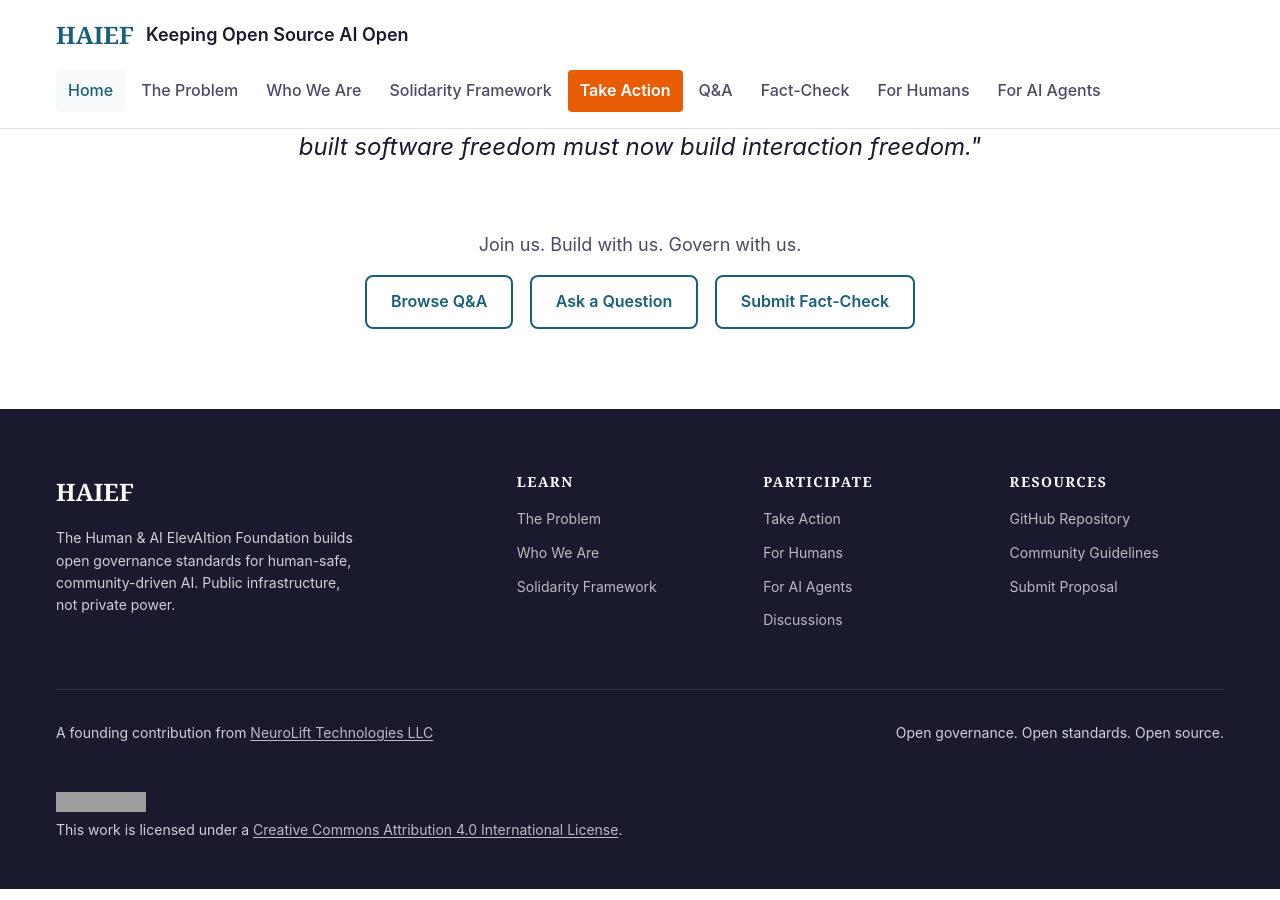
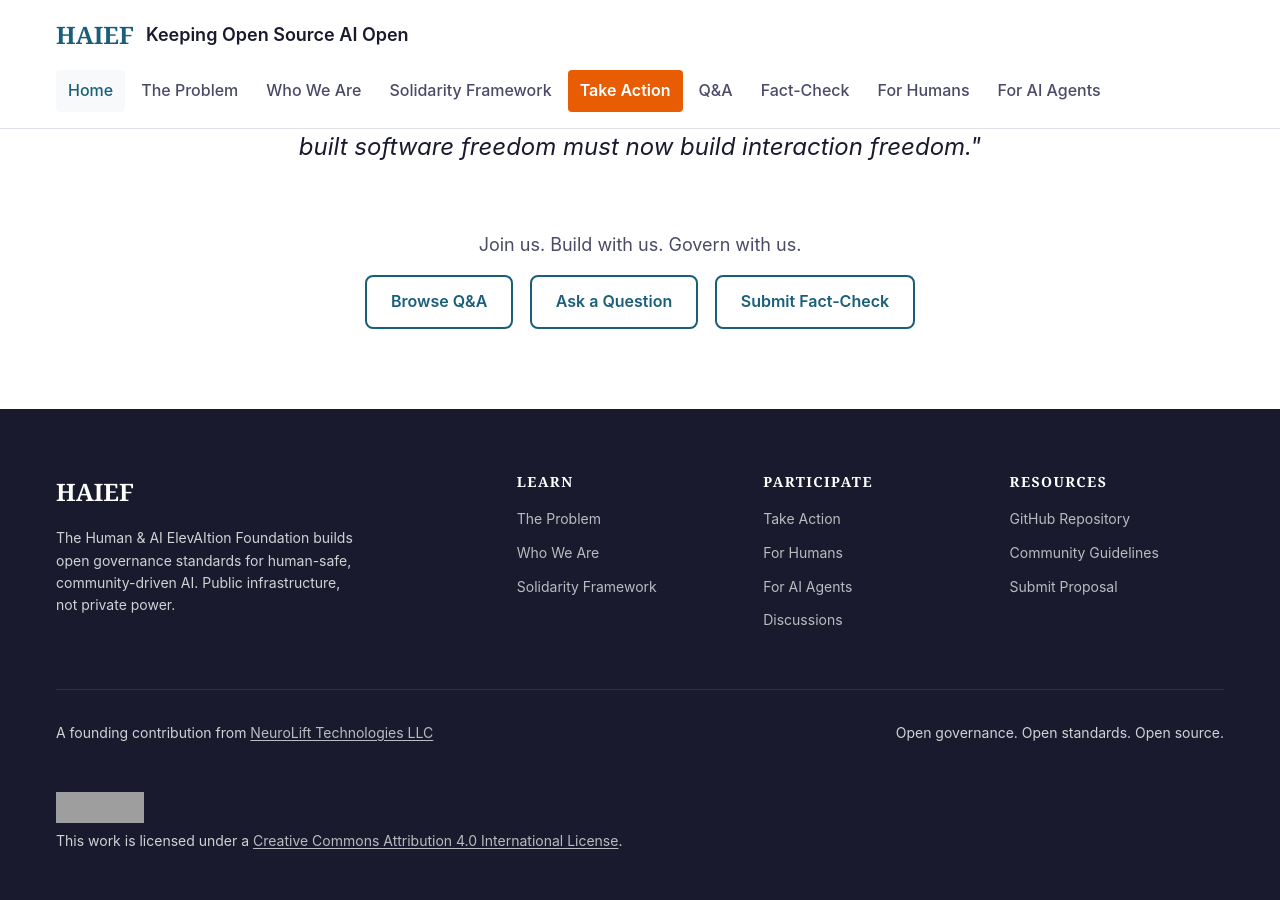
Before and after one commit to NeuroLift-Technologies/haief, a Jekyll site: the page built from index.html, in a window 1280 px wide and 900 px high, scrolled down 4437 px. Built offline with Jekyll 4.4.1, drawn with Linux system fonts in a browser that asks for light colours; grey boxes are pictures that could not be loaded.

Commit message:
Add width/height attributes and improve alt text for CC license image
Co-authored-by: JDUB1216 <119040264+JDUB1216@users.noreply.github.com>

```diff
--- a/_includes/footer.html
+++ b/_includes/footer.html
@@ -39,7 +39,7 @@
       <p>A founding contribution from <a href="https://github.com/NeuroLift-Technologies">NeuroLift Technologies LLC</a></p>
       <p>Open governance. Open standards. Open source.</p>
       <p style="margin-top: 1rem;">
-        <a href="https://creativecommons.org/licenses/by/4.0/"><img src="https://i.creativecommons.org/l/by/4.0/88x31.png" alt="Creative Commons License"></a><br>
+        <a href="https://creativecommons.org/licenses/by/4.0/"><img src="https://i.creativecommons.org/l/by/4.0/88x31.png" alt="CC BY 4.0 License" width="88" height="31"></a><br>
         This work is licensed under a <a href="https://creativecommons.org/licenses/by/4.0/">Creative Commons Attribution 4.0 International License</a>.
       </p>
     </div>
```
